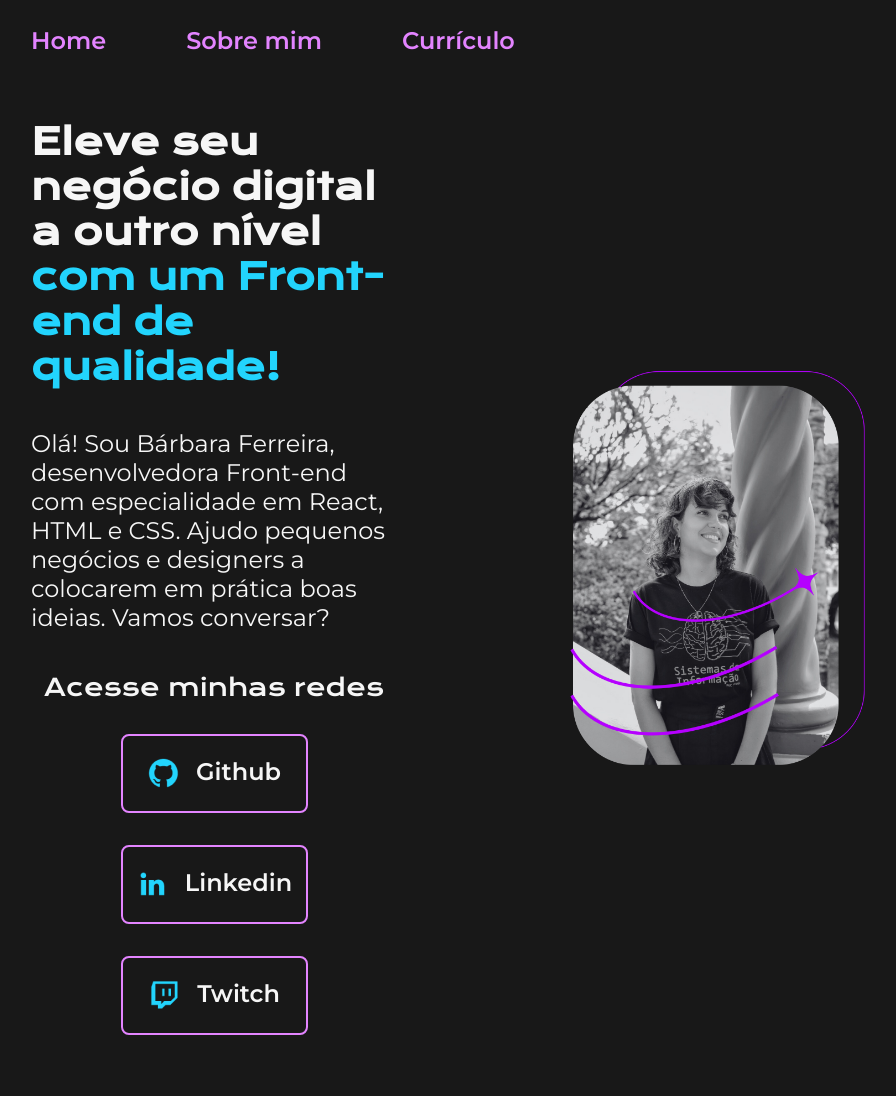
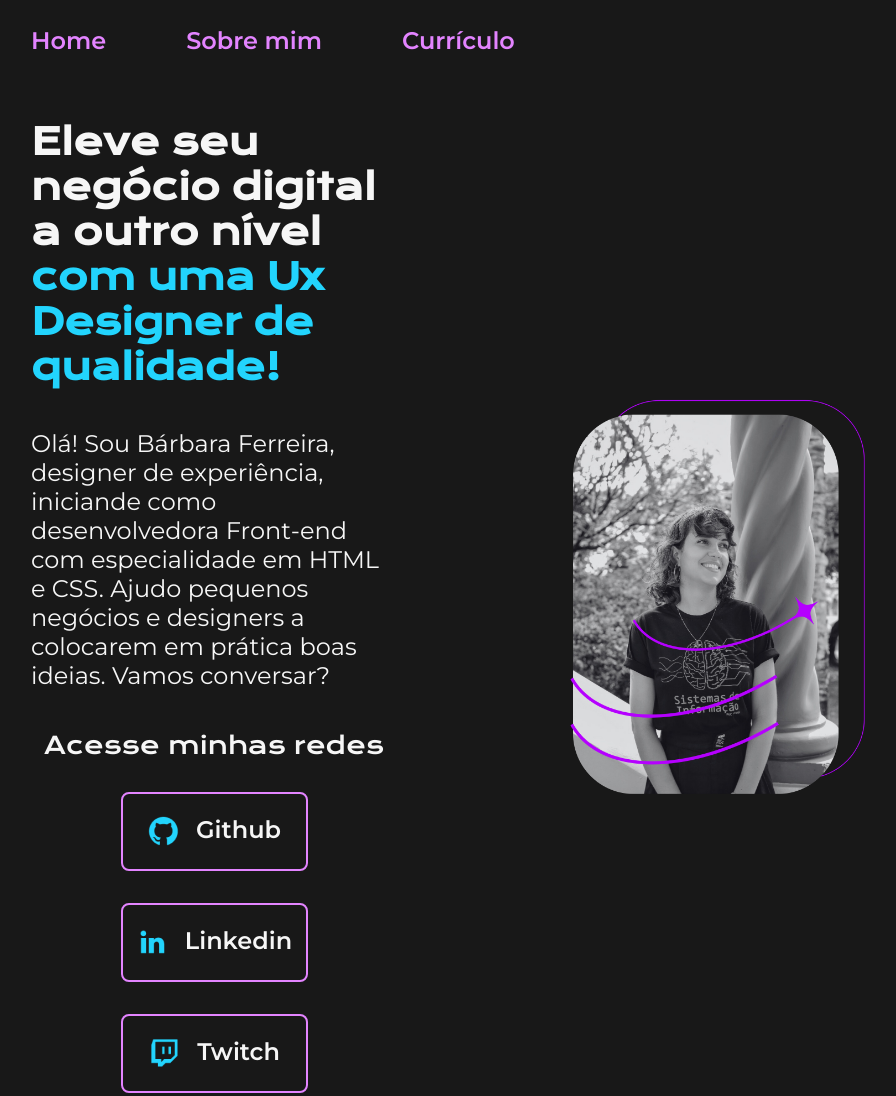
Before and after one commit to BarbaraFe/portfolio, a plain HTML site: page index.html in a window 1280 px wide. Shown: the top 1096 px of the page, without its empty margins (161-1057 px from the left). Drawn offline with nearby package versions, Linux system fonts and the light colour scheme.

Commit message:
Update index.html

```diff
--- a/index.html
+++ b/index.html
@@ -19,10 +19,10 @@
     <main class="apresentacao">
         <section class="apresentacao__conteudo">
             <h1 class="apresentacao__conteudo__titulo">Eleve seu negócio digital a outro nível <strong
-                    class="titulo-destaque">com um Front-end de
+                    class="titulo-destaque">com uma Ux Designer de
                     qualidade!</strong></h1>
-            <p class="apresentacao__conteudo__texto">Olá! Sou Bárbara Ferreira, desenvolvedora Front-end com
-                especialidade em React, HTML e CSS. Ajudo
+            <p class="apresentacao__conteudo__texto">Olá! Sou Bárbara Ferreira, designer de experiência, iniciande como desenvolvedora Front-end com
+                especialidade em HTML e CSS. Ajudo
                 pequenos
                 negócios e designers a colocarem em prática boas ideias. Vamos conversar?</p>
             <div class="apresentacao__links">
```
